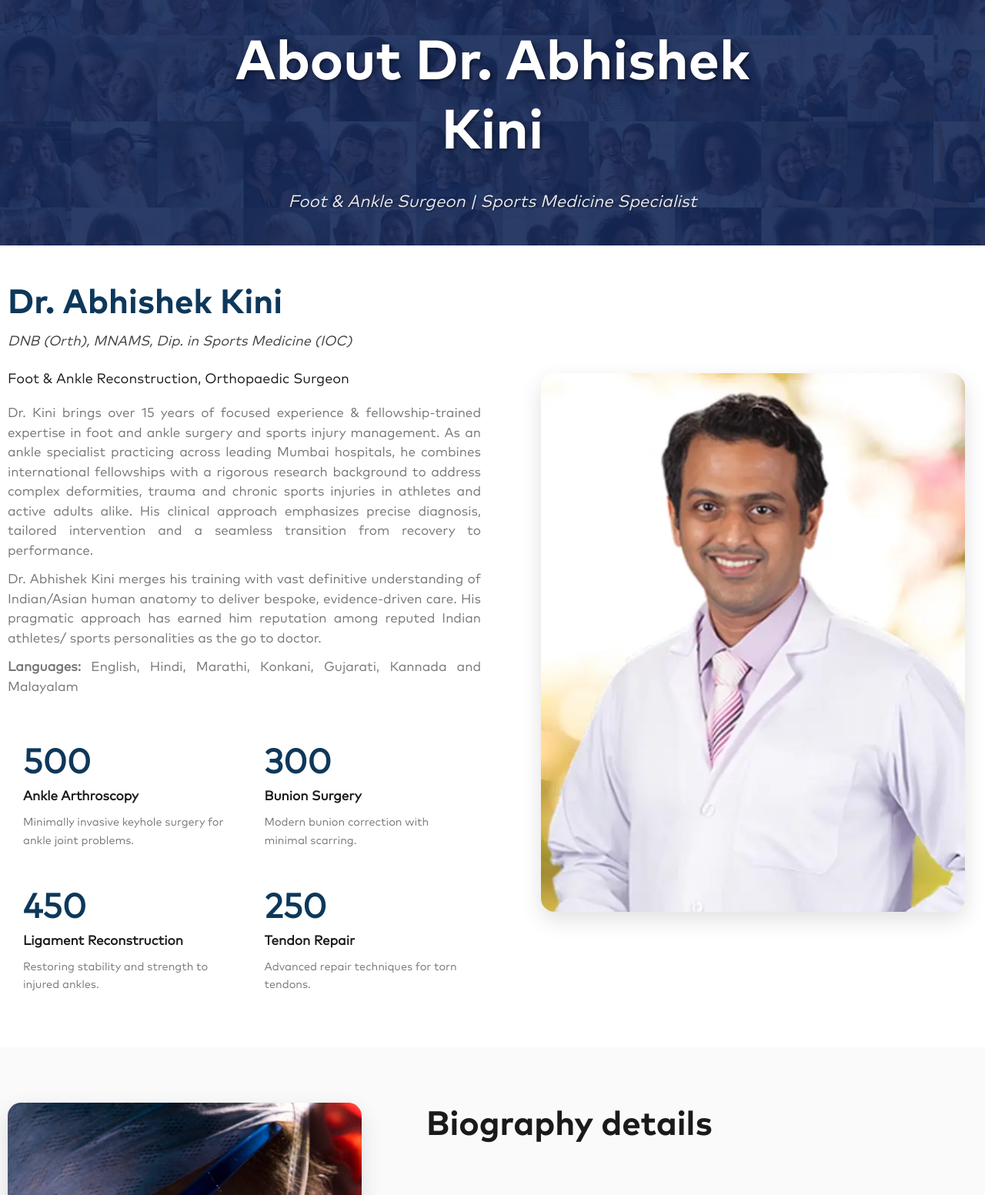
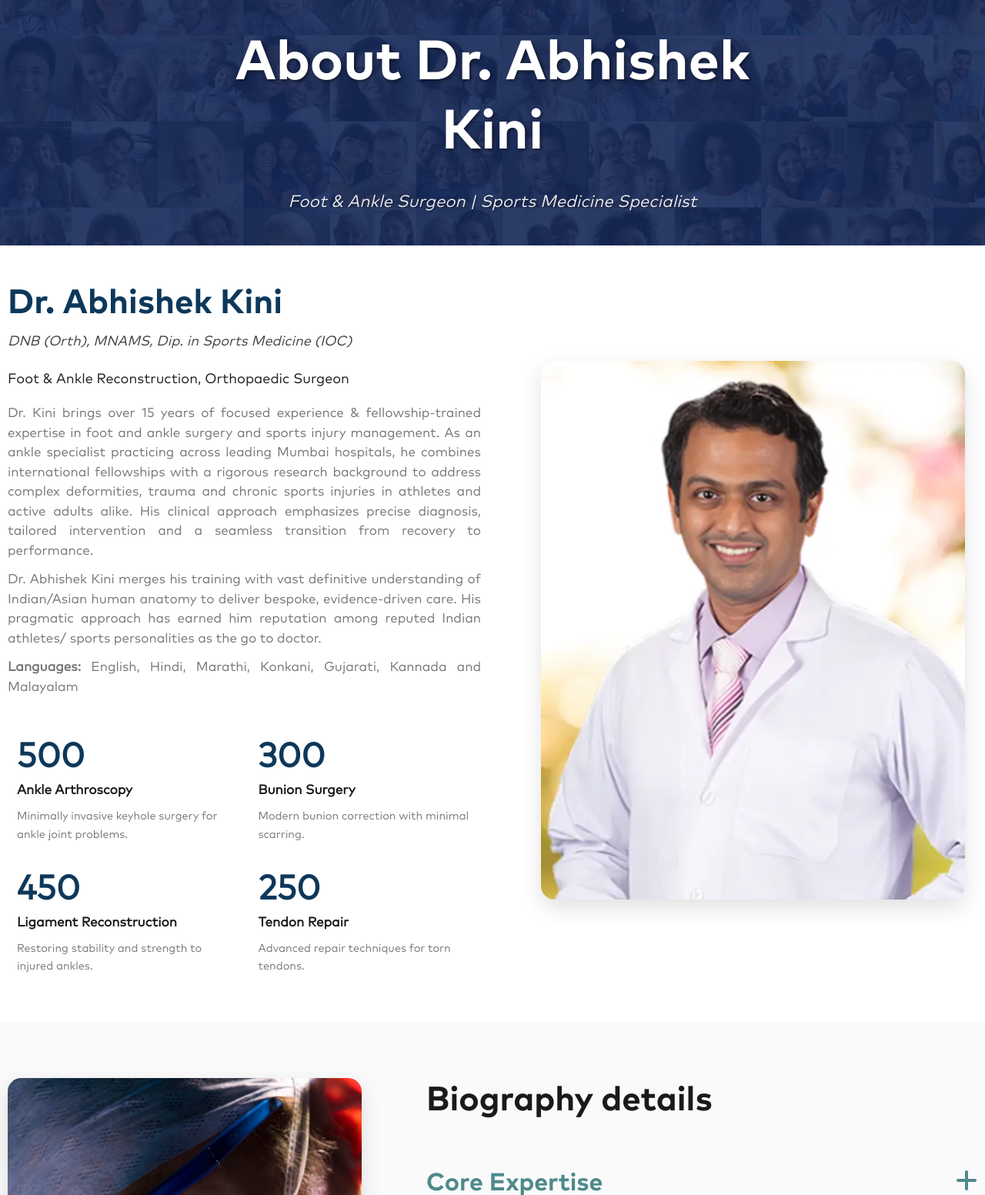
Before and after one commit to Mujammilmaldar/Footark, a PHP site: page /about.php in a window 1280 px wide. Shown: the part 98-1651 px from the top of the page at 77% size. Run offline with PHP 8.4, Linux system fonts and the light colour scheme.

Commit message:
updated teh about us .css

```diff
--- a/assets/css/about.css
+++ b/assets/css/about.css
@@ -237,7 +237,7 @@ body {
 
 .stat-card {
     text-align: left;
-    padding: var(--spacing-md);
+    padding: var(--spacing-sm);
     background-color: transparent;
     border-radius: 0;
     transition: none;
```
